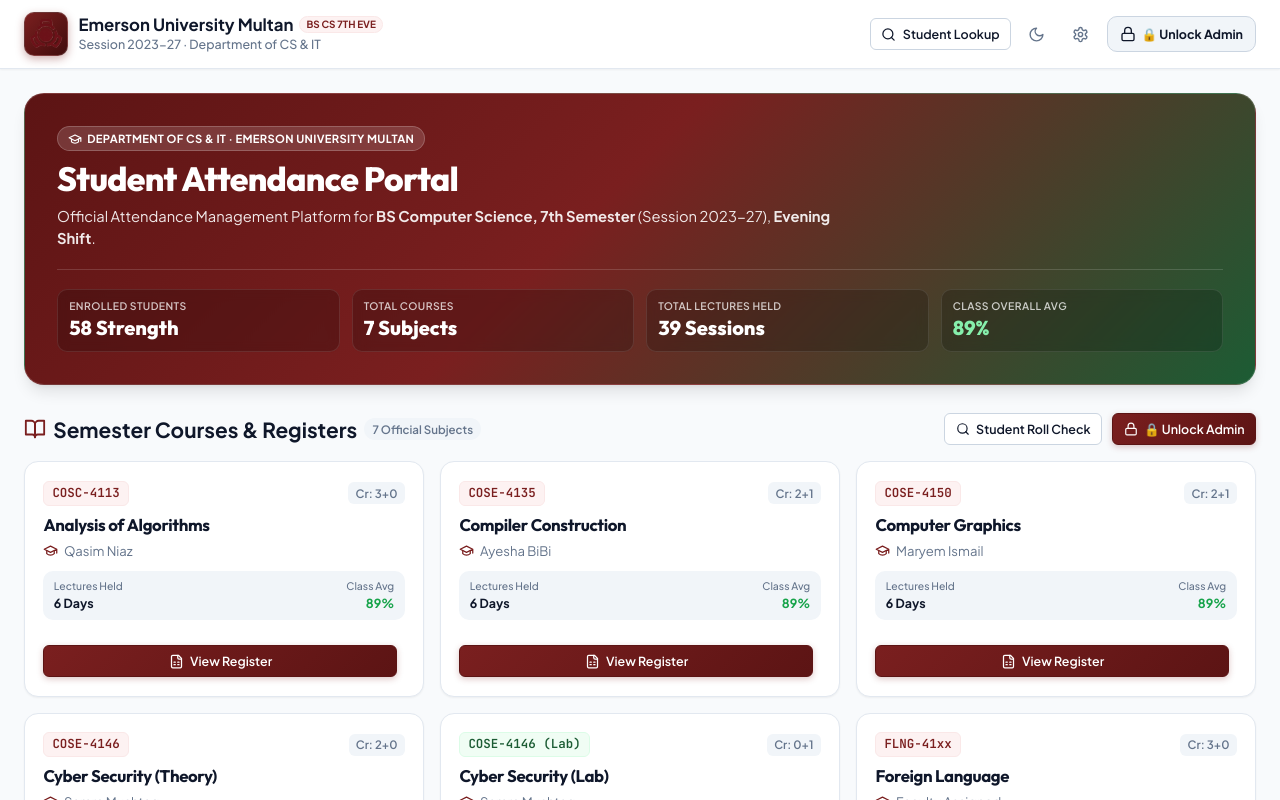
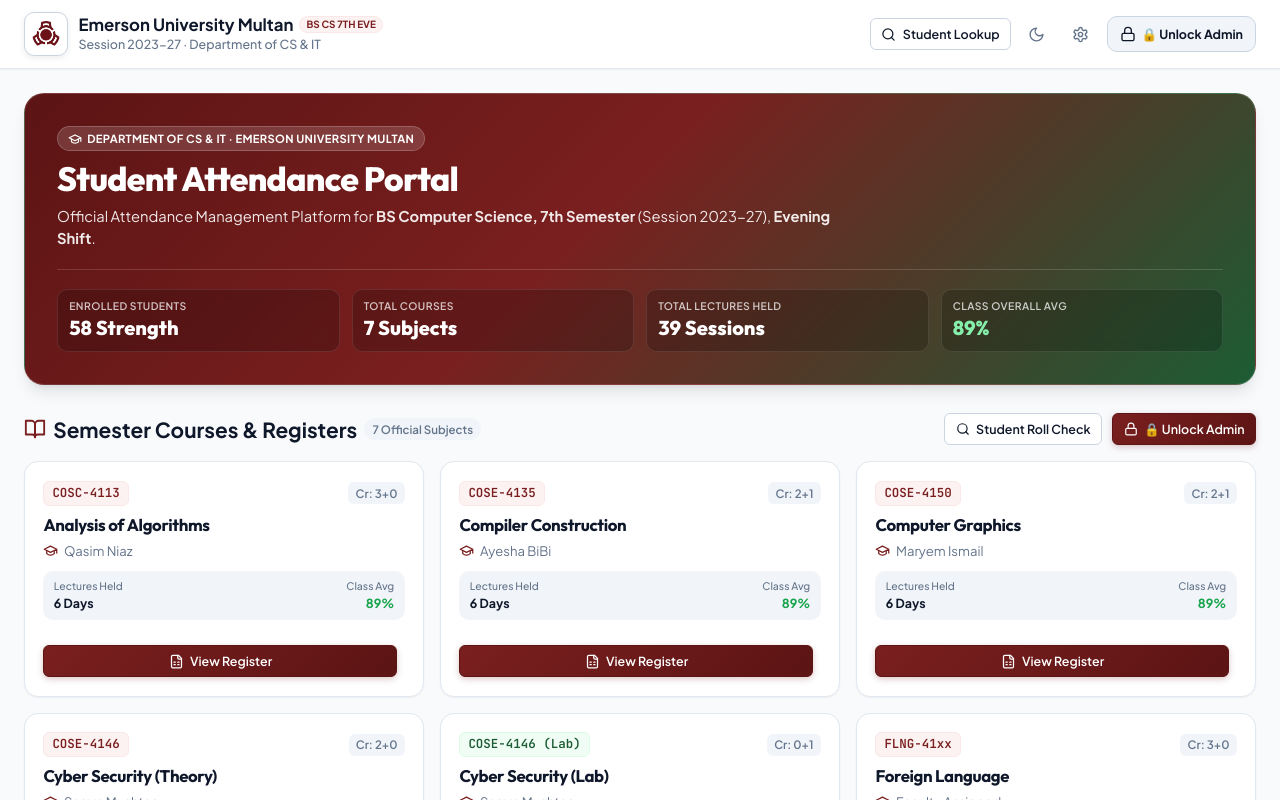
Before and after one commit to asadsyed-automation/emu-attendance-platform, a React (Vite) app: page / in a window 1280 px wide. Shown: the top 800 px of the page. Built offline with nearby package versions, Linux system fonts and the light colour scheme.

Commit message:
style: set logo container background to clean white in navbar

```diff
--- a/src/index.css
+++ b/src/index.css
@@ -183,18 +183,15 @@
   width: 38px;
   height: 38px;
   border-radius: var(--radius-md);
-  background: linear-gradient(135deg, var(--color-maroon-700), var(--color-maroon-900));
+  background: #ffffff;
   display: flex;
   align-items: center;
   justify-content: center;
-  color: #fff;
-  font-weight: 800;
-  font-family: var(--font-heading);
-  font-size: 1rem;
-  letter-spacing: 0.05em;
-  box-shadow: 0 3px 8px rgba(122, 31, 31, 0.35);
-  border: 1px solid rgba(255, 255, 255, 0.15);
+  padding: 3px;
+  box-shadow: 0 2px 6px rgba(0, 0, 0, 0.08);
+  border: 1px solid var(--border-strong);
   flex-shrink: 0;
+  overflow: hidden;
 }
 
 @media (min-width: 768px) {
```
